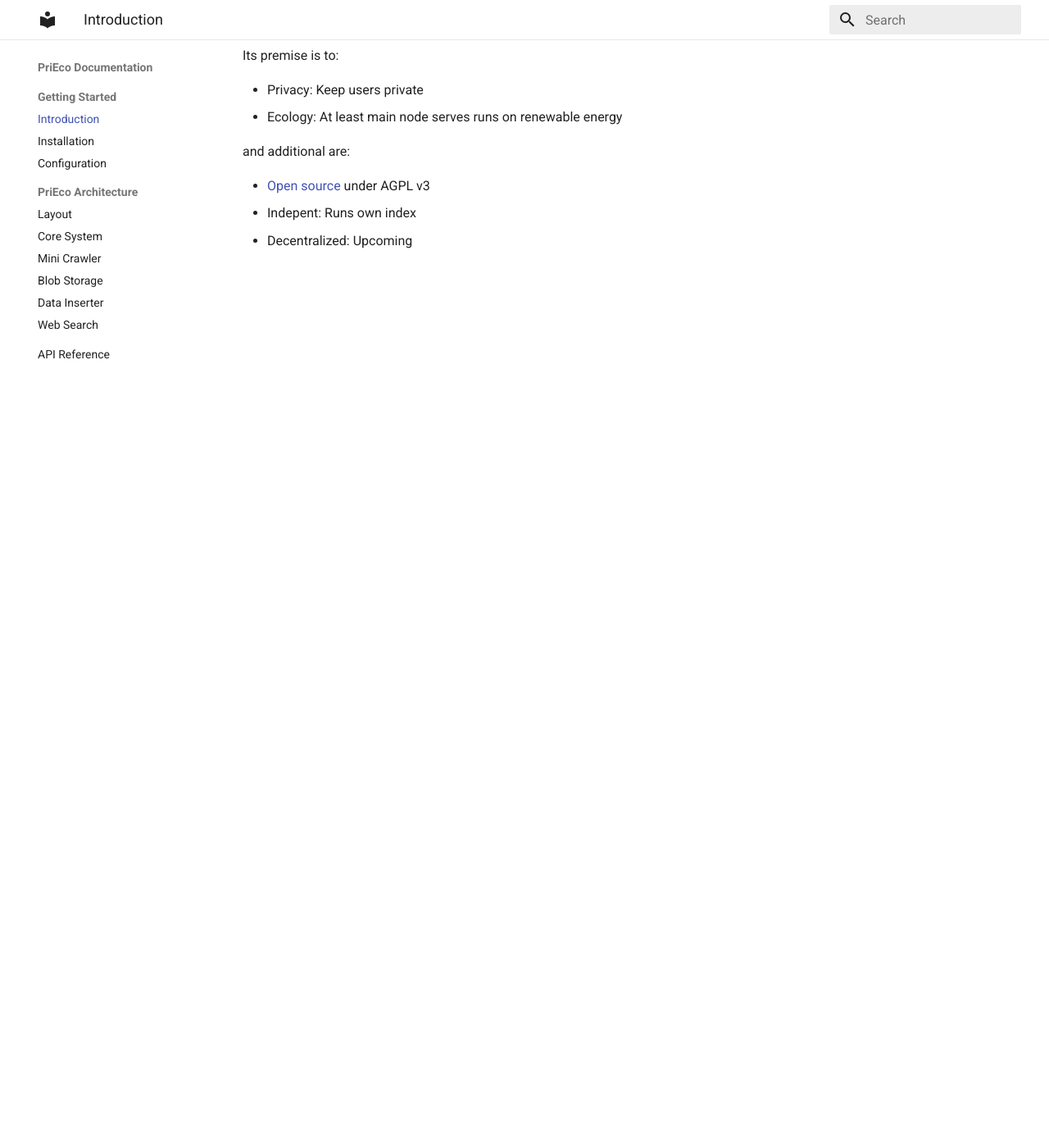
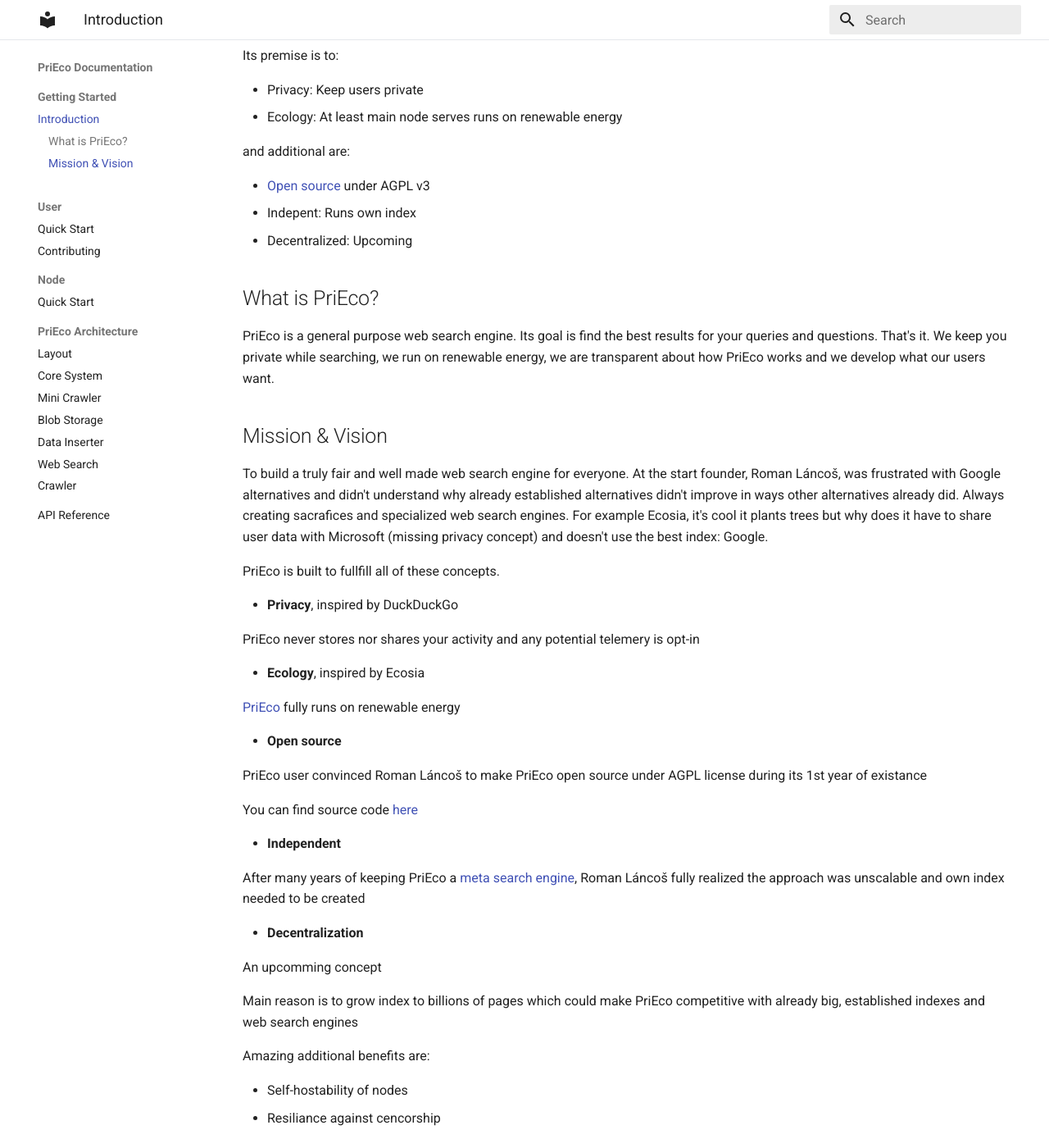
Before and after one commit to JojoYou/PriEco, an MkDocs documentation site: the page built from docs/index.md, in a window 1280 px wide and 1400 px high, scrolled down 167 px. Shown: the whole window at 82% size. Built offline with MkDocs 1.6.1 and Material for MkDocs 9.7.7, drawn with Linux system fonts in a browser that asks for light colours; before the commit the page ends 900 px from its top, so only the background shows below that.

Commit message:
Imp: Docs

```diff
--- a/docs/index.md
+++ b/docs/index.md
@@ -12,3 +10,42 @@
 - [Open source](https://codeberg.org/JojoYou/PriEco/) under AGPL v3
 - Indepent: Runs own index
 - Decentralized: Upcoming
+
+## What is PriEco?
+
+PriEco is a general purpose web search engine. Its goal is find the best results for your queries and questions. That's it. We keep you private while searching, we run on renewable energy, we are transparent about how PriEco works and we develop what our users want.
+
+## Mission & Vision
+
+To build a truly fair and well made web search engine for everyone. At the start founder, Roman Láncoš, was frustrated with Google alternatives and didn't understand why already established alternatives didn't improve in ways other alternatives already did. Always creating sacrafices and specialized web search engines. For example Ecosia, it's cool it plants trees but why does it have to share user data with Microsoft (missing privacy concept) and doesn't use the best index: Google.
+
+PriEco is built to fullfill all of these concepts.
+
+- **Privacy**, inspired by DuckDuckGo
+
+PriEco never stores nor shares your activity and any potential telemery is opt-in
+
+- **Ecology**, inspired by Ecosia
+
+[PriEco](https://prieco.net/) fully runs on renewable energy
+
+- **Open source**
+
+PriEco user convinced Roman Láncoš to make PriEco open source under AGPL license during its 1st year of existance
+
+You can find source code [here](https://codeberg.org/JojoYou/PriEco/)
+
+- **Independent**
+
+After many years of keeping PriEco a [meta search engine](https://en.wikipedia.org/wiki/Metasearch_engine), Roman Láncoš fully realized the approach was unscalable and own index needed to be created
+
+- **Decentralization**
+
+An upcomming concept
+
+Main reason is to grow index to billions of pages which could make PriEco competitive with already big, established indexes and web search engines
+
+Amazing additional benefits are:
+
+- Self-hostability of nodes
+- Resiliance against cencorship
--- a/mkdocs.yml
+++ b/mkdocs.yml
@@ -13,8 +13,14 @@
 nav:
   - Getting Started:
       - Introduction: index.md
-      - Installation: installation.md
-      - Configuration: configuration.md
+
+  - User:
+    - Quick Start: user/quickstart.md
+    - Contributing: user/contribute.md
+
+  - Node:
+      - Quick Start: node/quickstart.md
+
   - PriEco Architecture:
       - Layout: layout.md
       - Core System: core.md
@@ -22,4 +28,6 @@
       - Blob Storage: blob.md
       - Data Inserter: inserter.md
       - Web Search: search.md
+      - Crawler: crawler.md
+
   - API Reference: api/prieco_core/index.html
```
Also changed, not shown: other parts of docs/index.md (+0 -2 lines), docs/user/quickstart.md (added, +58 -0 lines), docs/node/quickstart.md (added).
